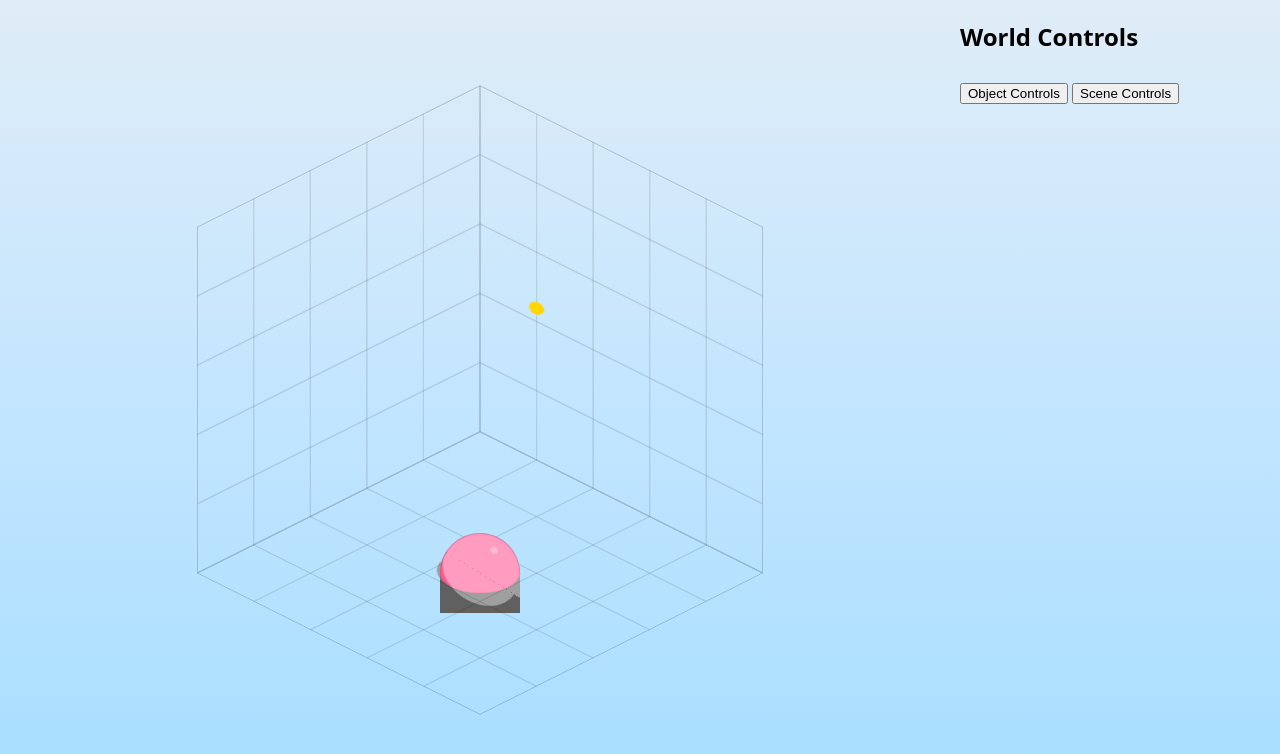
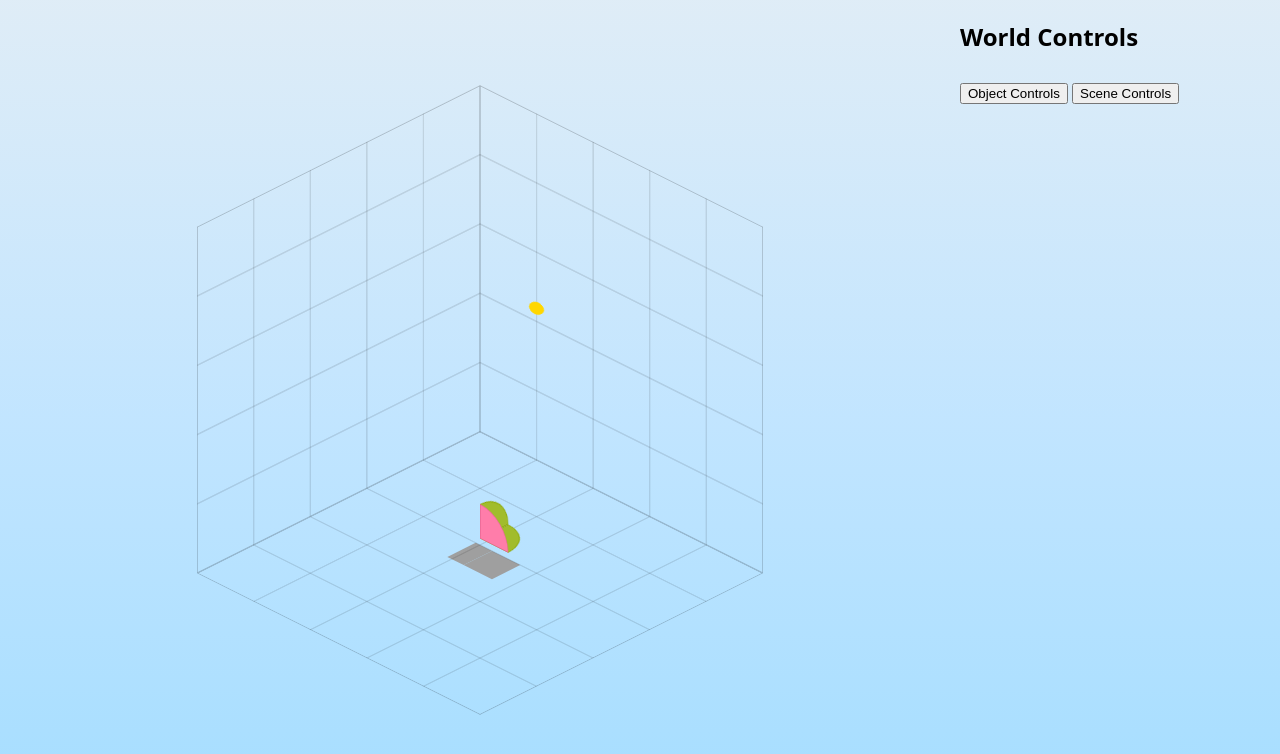
Before and after one commit to chrisrooke/diorama-builder, a plain HTML site: page index.html in a window 1280 px wide. Drawn offline with Linux system fonts and the light colour scheme.

Commit message:
initial commit

```diff
--- a/index.html
+++ b/index.html
@@ -13,7 +13,7 @@
     </div>
     <div class="scene-container" id="shadow-layer">
         <figure class="scene">
-            <figure class="object hemisphere" data-object="object1">
+            <figure class="object octantsphere" data-object="object1">
                 <div class="face"></div>
                 <div class="face"></div>
                 <div class="face"></div>
@@ -101,7 +101,7 @@
     </div>
     <div class="scene-container" id="object-layer">
         <figure class="scene">
-            <figure class="object hemisphere" data-object="object1">
+            <figure class="object octantsphere" data-object="object1">
                 <div class="face"></div>
                 <div class="face"></div>
                 <div class="face"></div>
@@ -191,7 +191,7 @@
     </div>
     <div class="scene-container" id="shade-layer">
         <figure class="scene">
-            <figure class="object hemisphere" data-object="object1">
+            <figure class="object octantsphere" data-object="object1">
                 <div class="face">
                     <div class="curved-lighting">
                         <div class="top-bottom"></div>
--- a/styles.css
+++ b/styles.css
@@ -1786,3 +1786,73 @@ body:has(input#natural-light:checked) #shade-layer .face {
         ;
         clip-path: unset;
     }
+
+
+
+/* Octant-sphere */
+
+    .object.octantsphere {
+        --elevation-surface: var(--object-size-half-neg);
+    }
+
+    .octantsphere .face {
+        /* --border-radius: 50%; */
+        --face-x-translate: 0;
+        --face-y-translate: 0;
+        width: 50%;
+        height: 50%;
+        transform: rotateY(var(--face-y-deg)) rotateX(var(--face-x-deg)) translateX(var(--face-x-translate)) translateY(var(--face-y-translate)) translateZ(var(--face-translate));
+    }
+
+    .octantsphere .face:first-child {
+        display: none;
+    }
+
+    .octantsphere .face:nth-child(2) {
+        --face-translate: calc(var(--object-size-half) / 2);
+        --face-x-translate: calc(var(--object-size-half));
+        --face-y-translate: calc(var(--object-size-half) / -2);
+    }
+    .octantsphere .face:nth-child(2)::before {
+        border-radius: 0 100% 0 0;
+    }
+    .octantsphere .face:nth-child(2)::after {
+        border-radius: 100% 0 0 0;
+    }
+
+    .octantsphere .face:nth-child(3) {
+        --face-x-deg: 180deg;
+        --face-translate: 0;
+        --face-x-translate: calc(var(--object-size-half));
+        /* --face-y-translate: calc(var(--object-size-half) / 2); */
+    }
+    .octantsphere .face:nth-child(3)::before {
+        border-radius: 0 0 100% 0;
+    }
+    .octantsphere .face:nth-child(3)::after {
+        border-radius: 0 0 0 100%;
+    }
+
+    .octantsphere .face:nth-child(4) {
+        --face-x-deg: 0;
+        --face-y-deg: -90deg;
+        --face-translate: calc(var(--object-size-half) / -2);
+        --face-x-translate: calc(var(--object-size-half) / 2);
+        /* --face-y-translate: calc(var(--object-size-half) / -2); */
+    }
+    .octantsphere .face:nth-child(4)::before {
+        border-radius: 0 100% 0 0;
+    }
+    .octantsphere .face:nth-child(4)::after {
+        border-radius: 100% 0 0 0;
+    }
+
+
+
+    .octantsphere .face:nth-child(n + 5) {
+        display: none;
+    }
+
+    #shade-layer {
+        display: none;
+    }
```
